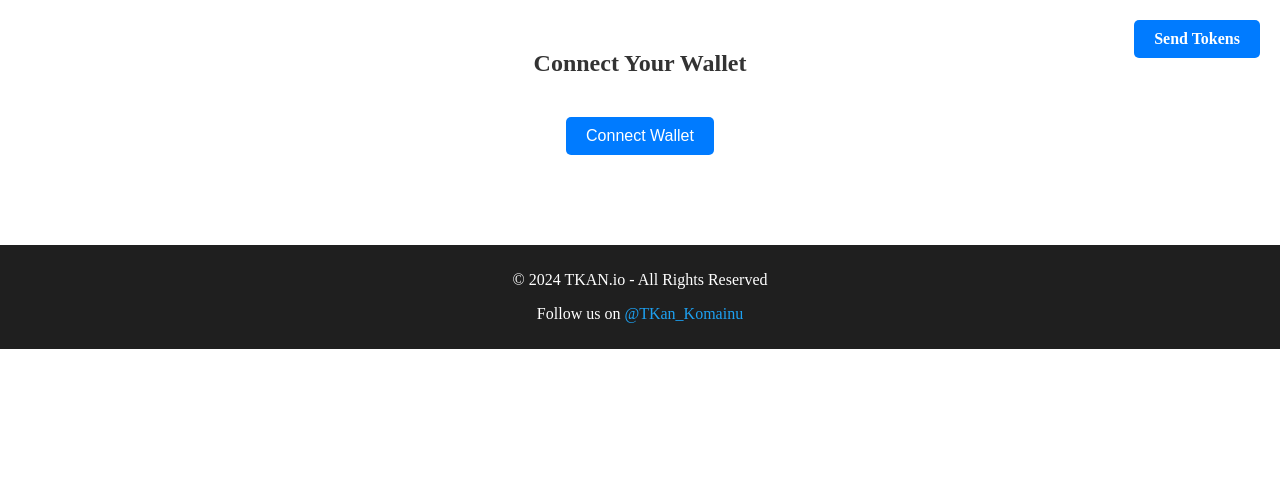
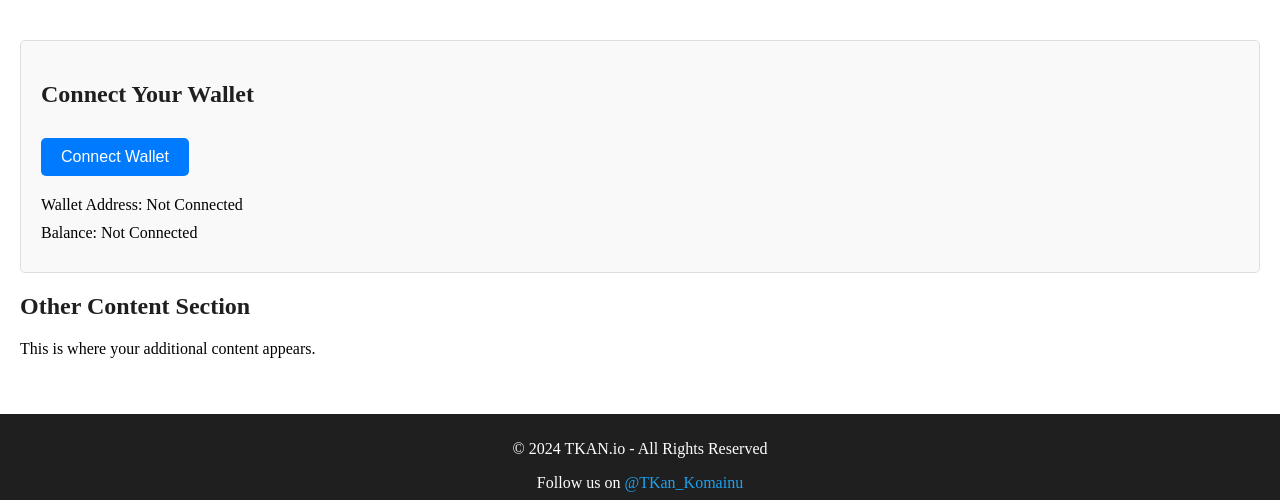
Before and after one commit to tkan-komainu/tkan-site, a plain HTML site: page index.html in a window 1280 px wide. Shown: the part 300-800 px from the top of the page. Drawn offline with nearby package versions, Linux system fonts and the light colour scheme.

Commit message:
Update index.html

```diff
--- a/index.html
+++ b/index.html
@@ -49,7 +49,6 @@
         /* Content Section */
         .container {
             padding: 20px;
-            position: relative;
         }
 
         .send-tokens-btn {
@@ -69,11 +68,33 @@
             background: #0056b3;
         }
 
+        h2, h3 {
+            color: #1f1f1f;
+        }
+
+        .btn {
+            display: inline-block;
+            background: #007bff;
+            color: #fff;
+            padding: 10px 20px;
+            margin: 10px 0;
+            text-decoration: none;
+            border-radius: 5px;
+            cursor: pointer;
+            border: none;
+            font-size: 16px;
+        }
+
+        .btn:hover {
+            background: #0056b3;
+        }
+
         .wallet-info {
-            text-align: center;
-            margin: 30px auto;
-            color: #333;
-            width: 80%;
+            margin: 20px 0;
+            padding: 20px;
+            border: 1px solid #ddd;
+            border-radius: 5px;
+            background-color: #f9f9f9;
         }
 
         .wallet-info p {
@@ -85,23 +106,6 @@
             padding: 5px;
             border-radius: 3px;
             display: inline-block;
-        }
-
-        .btn {
-            display: inline-block;
-            background: #007bff;
-            color: #fff;
-            padding: 10px 20px;
-            margin: 20px 0;
-            text-decoration: none;
-            border-radius: 5px;
-            cursor: pointer;
-            border: none;
-            font-size: 16px;
-        }
-
-        .btn:hover {
-            background: #0056b3;
         }
 
         .footer {
@@ -141,8 +145,12 @@
     <div class="wallet-info">
         <h2>Connect Your Wallet</h2>
         <button id="connectWallet" class="btn">Connect Wallet</button>
-        <p id="walletAddress"></p>
-        <p id="walletBalance"></p>
+        <p id="walletAddress">Wallet Address: Not Connected</p>
+        <p id="walletBalance">Balance: Not Connected</p>
+    </div>
+    <div class="other-content">
+        <h2>Other Content Section</h2>
+        <p>This is where your additional content appears.</p>
     </div>
 </div>
 
@@ -201,7 +209,7 @@
                 // Fetch the Bech32 address directly from the wallet
                 const usedAddresses = await eternlWallet.getUsedAddresses();
                 const address = usedAddresses[0]; // Bech32 address
-                walletAddressDisplay.innerHTML = `Connected Address: <code>${address}</code>`;
+                walletAddressDisplay.innerHTML = `Wallet Address: <code>${address}</code>`;
 
                 // Fetch the balance and convert it to ADA
                 const balanceHex = await eternlWallet.getBalance();
@@ -209,8 +217,8 @@
                 walletBalanceDisplay.innerHTML = `Balance: <strong>${balance.toFixed(2)} ADA</strong>`;
             } catch (error) {
                 console.error('Wallet connection failed:', error);
-                walletAddressDisplay.textContent = 'Failed to connect wallet.';
-                walletBalanceDisplay.textContent = '';
+                walletAddressDisplay.textContent = 'Wallet Address: Failed to connect wallet.';
+                walletBalanceDisplay.textContent = 'Balance: Failed to connect wallet.';
             }
         });
     });
```
